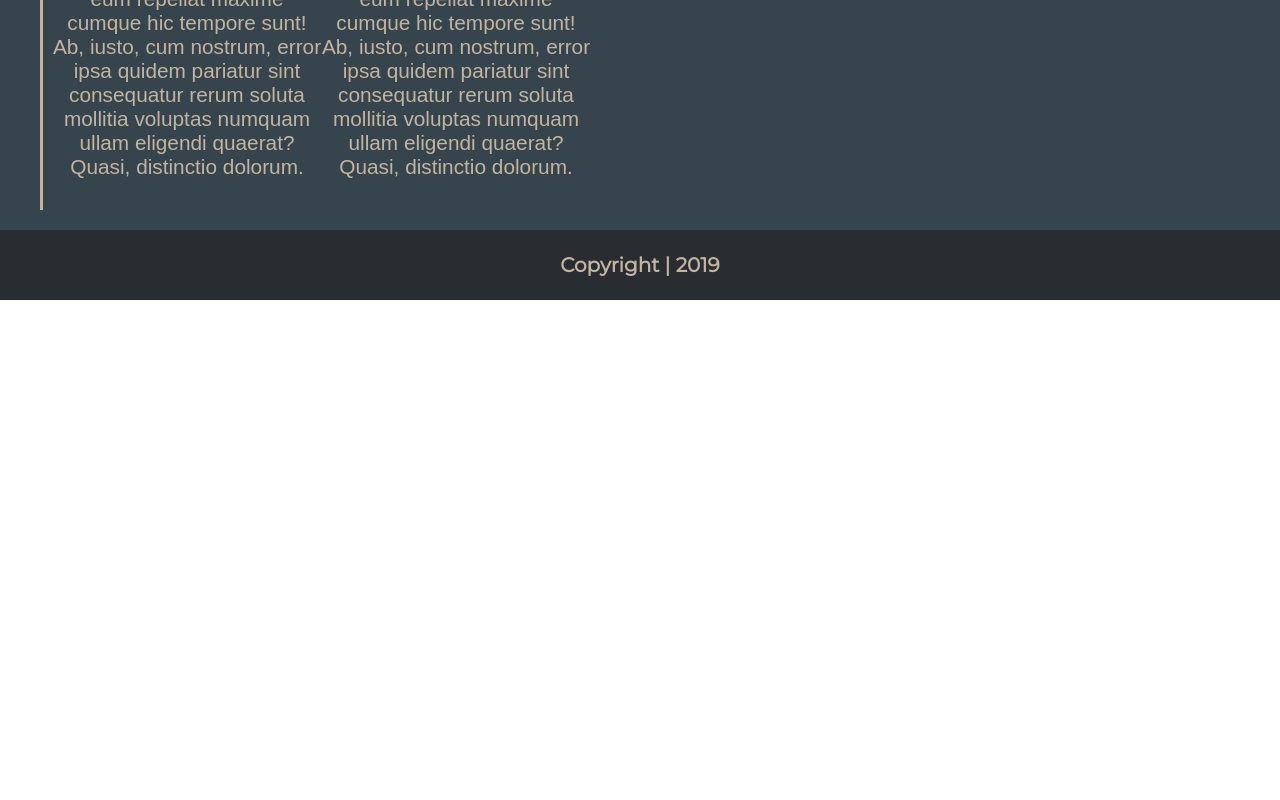
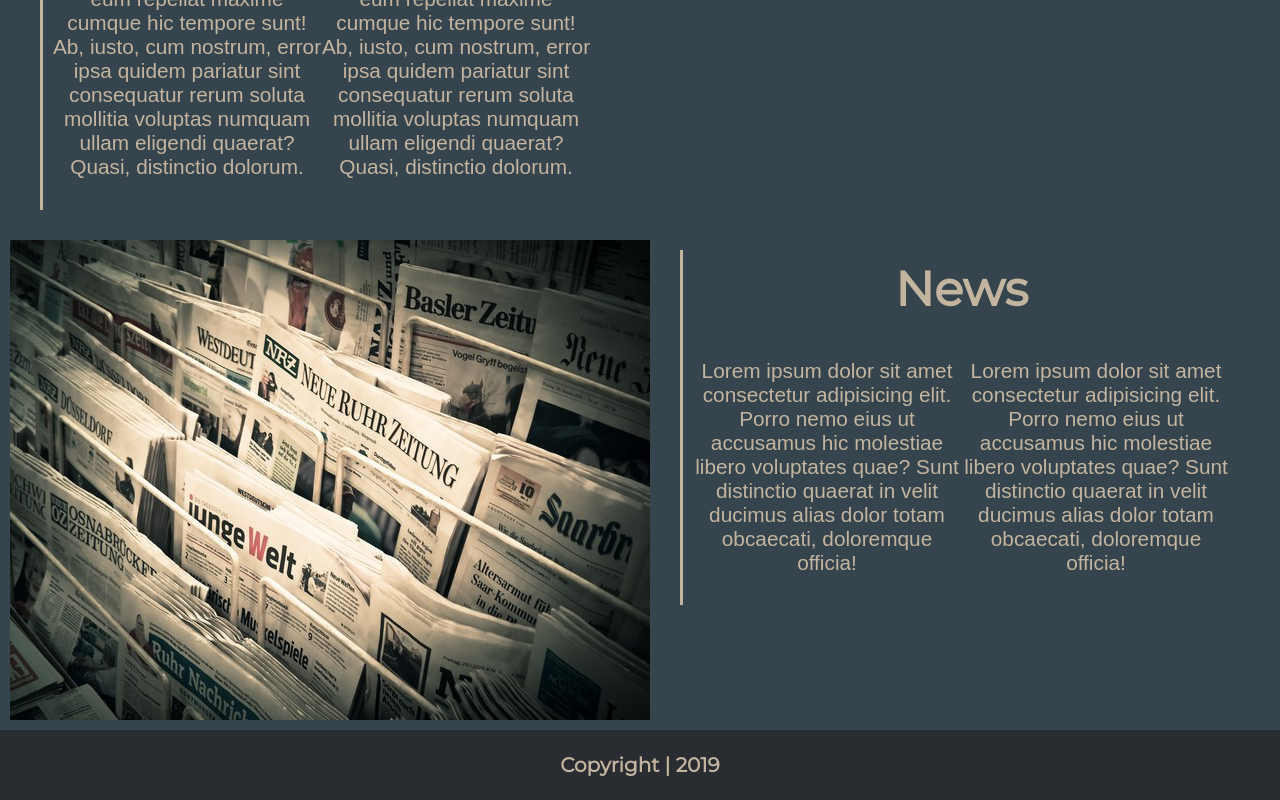
Before and after one commit to haeke/agency, a React (Create React App) app: page /about in a window 1280 px wide. Shown: the part 1329-2129 px from the top of the page. Before the commit the page ends 1629 px from the top, so only its background shows below. Built offline with nearby package versions, Linux system fonts and the light colour scheme; a web font is replaced by a local one.

Commit message:
changed the about news image

```diff
--- a/src/components/About/About.js
+++ b/src/components/About/About.js
@@ -65,17 +65,19 @@ const About = () => {
             <img src="/images/publications.jpg" alt="publications" />
           </div>
         </div>
+        <div className="publications">
+          <div className="aboutImage">
+            <img src="/images/about-news.jpg" alt="news" />
+          </div>
+          <ArticleCard
+            articleHeader="News"
+            leftParagraph="Lorem ipsum dolor sit amet consectetur adipisicing elit. Porro nemo eius ut accusamus hic molestiae libero voluptates quae? Sunt distinctio quaerat in velit ducimus alias dolor totam obcaecati, doloremque officia!"
+            rightParagraph="Lorem ipsum dolor sit amet consectetur adipisicing elit. Porro nemo eius ut accusamus hic molestiae libero voluptates quae? Sunt distinctio quaerat in velit ducimus alias dolor totam obcaecati, doloremque officia!"
+          />
+        </div>
       </div>
     </section>
   );
 };
 
 export default About;
-
-{
-  /* <ArticleCard
-  articleHeader="News"
-  leftParagraph="Lorem ipsum dolor sit amet consectetur adipisicing elit. Porro nemo eius ut accusamus hic molestiae libero voluptates quae? Sunt distinctio quaerat in velit ducimus alias dolor totam obcaecati, doloremque officia!"
-  rightParagraph="Lorem ipsum dolor sit amet consectetur adipisicing elit. Porro nemo eius ut accusamus hic molestiae libero voluptates quae? Sunt distinctio quaerat in velit ducimus alias dolor totam obcaecati, doloremque officia!"
-/> */
-}
--- a/src/components/Home/Home.js
+++ b/src/components/Home/Home.js
@@ -9,7 +9,7 @@ const Home = () => {
   return (
     <section className="homeContainer">
       <article className="landing">
-        <h1 className="landingHeader">news. quotes. analytics</h1>
+        <h1 className="landingHeader">news. quotes. analytics.</h1>
       </article>
       <Article
         articleClass="homeArticle"
```
Also changed, not shown: public/images/about-news.jpg (added).
